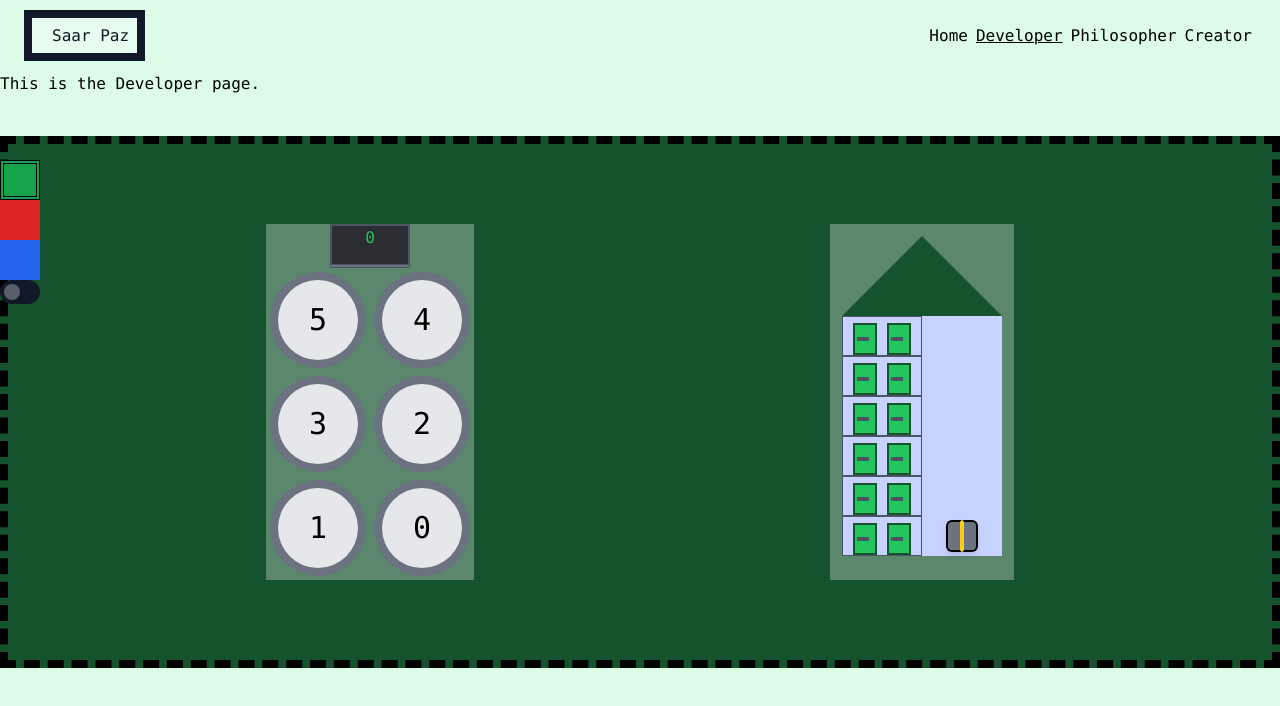
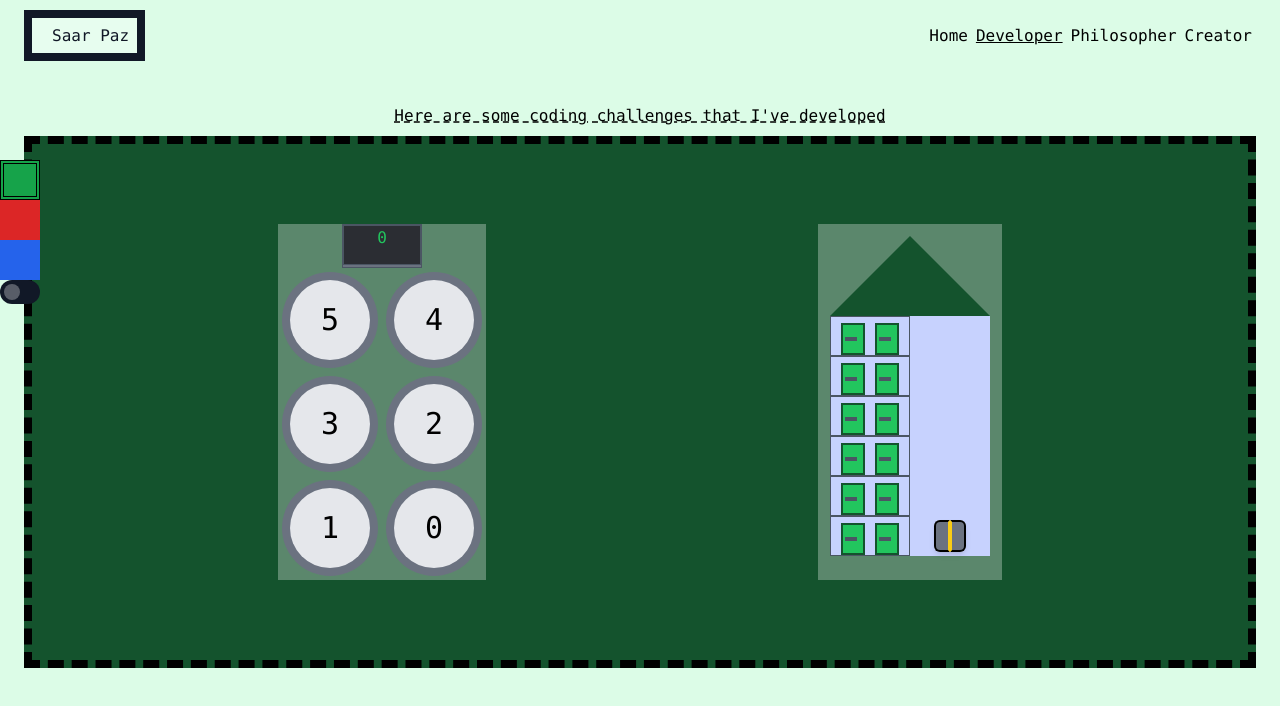
Before and after one commit to pazSaar/myWebsite, a React (Vite) app: page /developer in a window 1280 px wide. Shown: the top 706 px of the page. Built offline with nearby package versions, Linux system fonts and the light colour scheme.

Commit message:
WIP
- Fixed some bugs

```diff
--- a/src/components/Elevator/Elevator.tsx
+++ b/src/components/Elevator/Elevator.tsx
@@ -8,7 +8,7 @@ type ElevatorProps = {};
 
 const Elevator: FC<ElevatorProps> = ({}) => {
   return (
-    <div className="my-10 p-20 flex flex-1 justify-around bg-onPrimaryBg border-8 border-dashed border-black">
+    <div className="p-20 flex flex-1 justify-around bg-onPrimaryBg border-8 border-dashed border-black">
       <FloorContext.Provider value={new ElevatorStore()}>
         <ElevatorPanel />
         <Building />
--- a/src/components/Elevator/ElevatorPanel.tsx
+++ b/src/components/Elevator/ElevatorPanel.tsx
@@ -44,9 +44,17 @@ const ElevatorPanel: FC<ElevatorPanelProps> = observer(() => {
       floorNumber: number
     ) => {
       setButtonLight(true);
+
+      const notPressingAlreadyPressedButton =
+        !floorsStack.includes(floorNumber);
+
+      const notPressingCurrentFloorButton = floorNumber !== elevatorLastFloor;
+
       if (
-        (elevatorMoving && !floorsStack.includes(floorNumber)) ||
-        (!elevatorMoving && floorNumber !== elevatorLastFloor)
+        (elevatorMoving && notPressingAlreadyPressedButton) ||
+        (!elevatorMoving &&
+          notPressingCurrentFloorButton &&
+          notPressingAlreadyPressedButton)
       ) {
         pushFloor(floorNumber);
       }
--- a/src/components/Elevator/store/store.tsx
+++ b/src/components/Elevator/store/store.tsx
@@ -23,6 +23,7 @@ class ElevatorStore {
   }
 
   shiftFloor() {
+    console.log("this.floorsStack", this.floorsStack);
     this.floorsStack.shift();
   }
 
--- a/src/pages/developer.tsx
+++ b/src/pages/developer.tsx
@@ -3,9 +3,11 @@ import Elevator from "../components/Elevator/Elevator";
 
 export default function Developer() {
   return (
-    <>
-      <h1>This is the Developer page.</h1>
+    <div className="flex flex-col justify-center align-middle p-6">
+      <h1 className="self-center my-2 underline decoration-dashed">
+        Here are some coding challenges that I've developed
+      </h1>
       <Elevator />
-    </>
+    </div>
   );
 }
```
